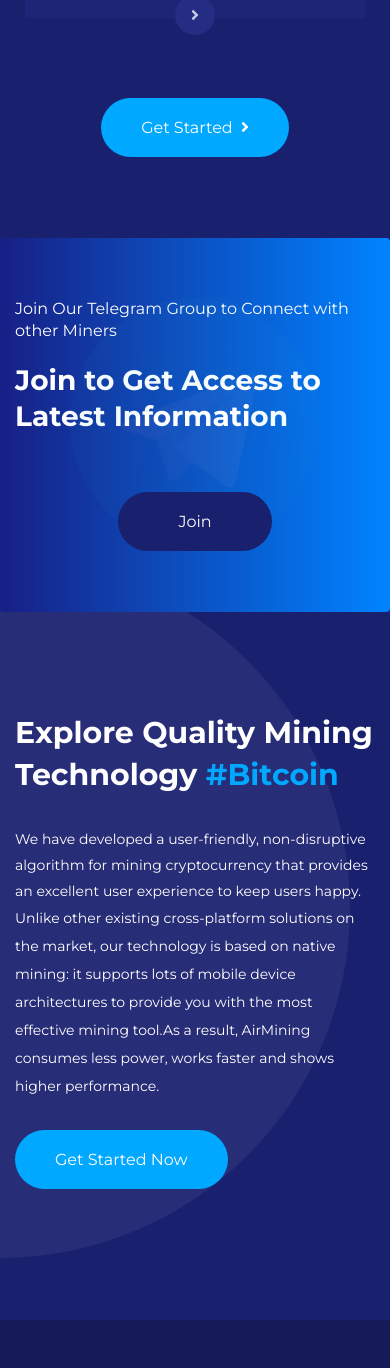
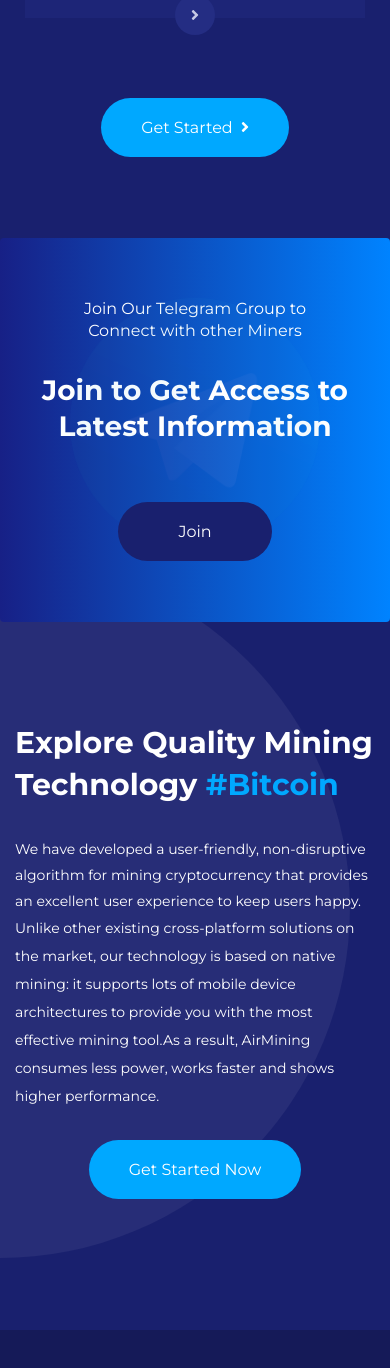
Before and after one commit to BolajiOlayinka/linkmine, a React (Create React App) app: page / in a window 390 px wide. Shown: the part 4476-5844 px from the top of the page. Built offline with nearby package versions, Linux system fonts and the light colour scheme.

Commit message:
responsive body without header

```diff
--- a/src/Component/Earn.js
+++ b/src/Component/Earn.js
@@ -141,6 +141,9 @@ margin:auto;
     margin:auto;
 
   }
+  @media(max-width:375px){
+    width:100%;
+  }
 `;
 const StyledInput = styled.input`
   width: 160px;
--- a/src/Component/Telegram.js
+++ b/src/Component/Telegram.js
@@ -48,8 +48,10 @@ export default function Telegram() {
               tool.As a result, AirMining consumes less power, works faster and
               shows higher performance.
             </RightParagraph>
+            <ButtonContainer>
+            <StartButton href="#">Get Started Now</StartButton>
+            </ButtonContainer>
 
-            <StartButton href="#">Get Started Now</StartButton>
           </div>
         </div>
       </QualityMining>
@@ -97,6 +99,7 @@ const Wrapper = styled.div`
     padding-right: 15px;
     padding-bottom: 60px;
   }
+
 `;
 const TelegramImage = styled.img`
   opacity: 5%;
@@ -121,12 +124,17 @@ const SectionOne = styled.div`
     p {
       font-size: 16px;
       line-height: 22px;
+      text-align:center;
+      width:80%;
+      margin:auto;
+      padding-bottom:30px;
     }
     h2 {
       font-size: 28px;
       line-height: 36px;
       width: 100%;
       padding-bottom: 50px;
+      text-align:center;
     }
   }
 `;
@@ -189,6 +197,9 @@ const RightParagraph = styled.div`
   font-size: 14px;
   color: white;
 `;
+const ButtonContainer = styled.div `
+text-align:center;
+`
 const StartButton = styled.a`
   background: #00a8ff;
   border-radius: 30px;
```
